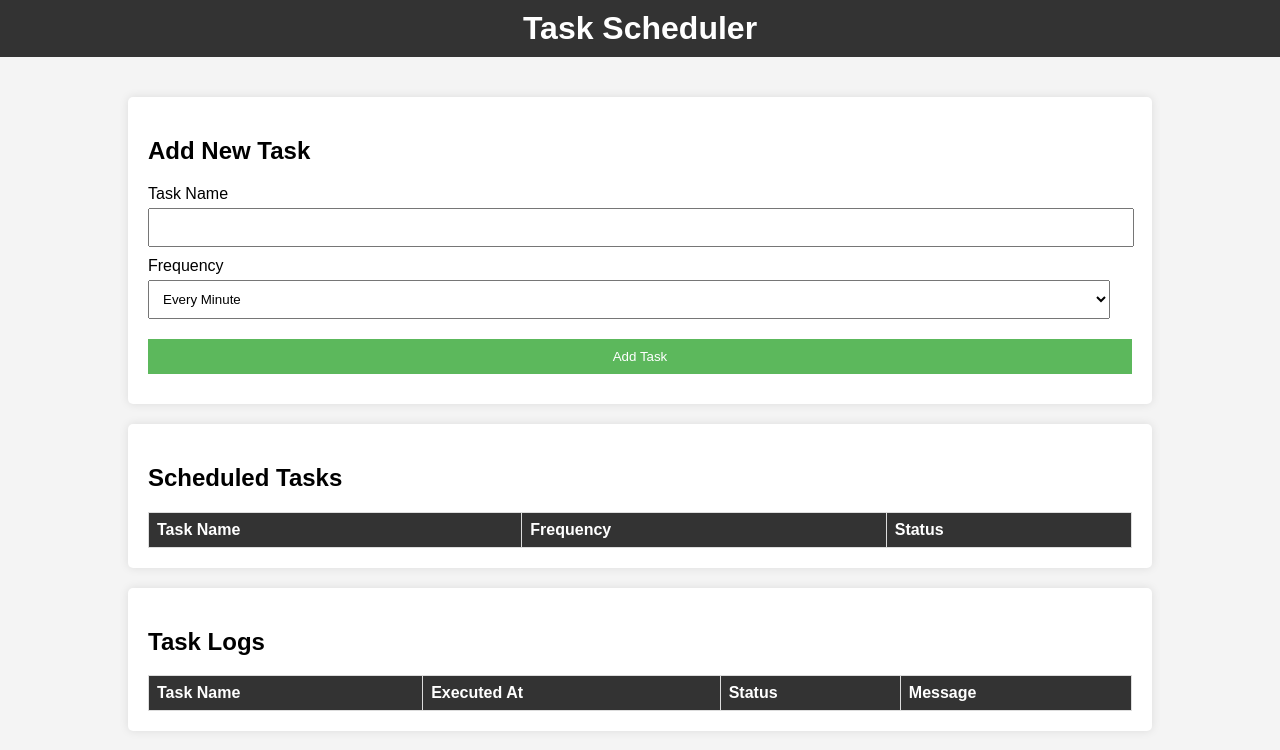
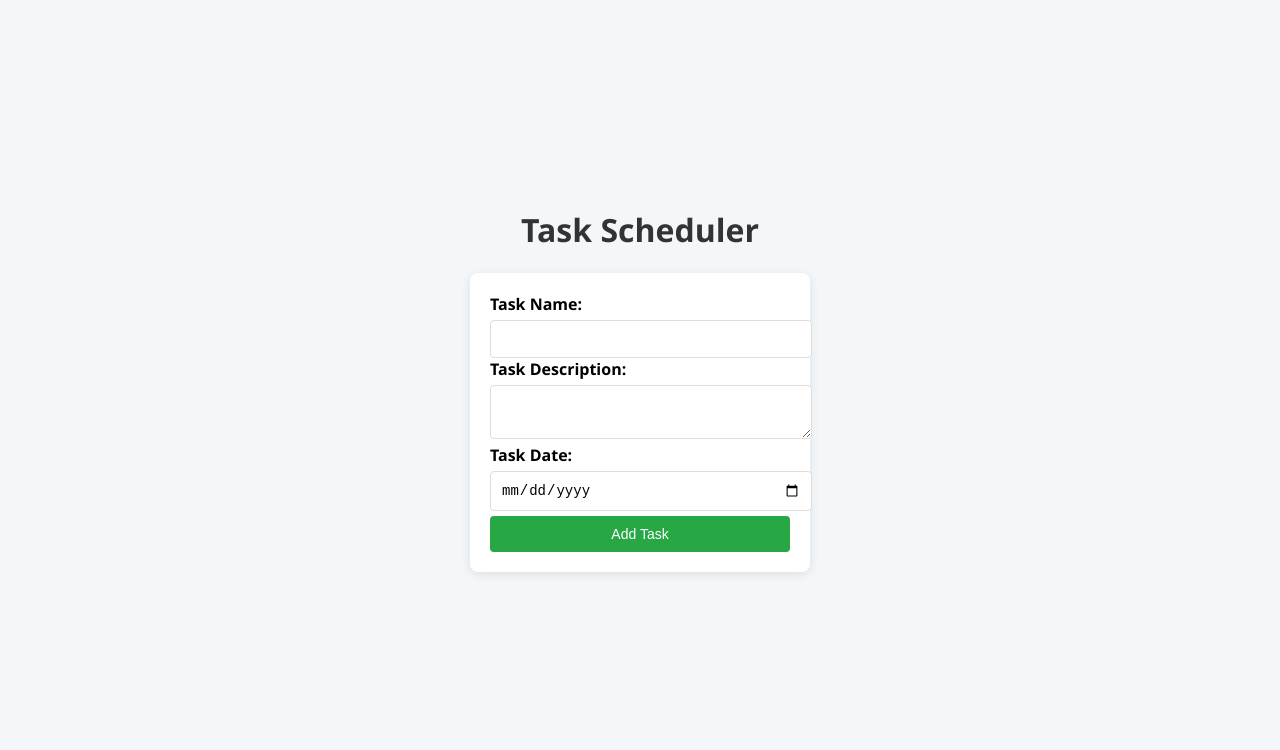
Before and after one commit to chouhanmahima/task-frontend, a plain HTML site: page index.html in a window 1280 px wide. Drawn offline with Linux system fonts and the light colour scheme.

Commit message:
first commit

```diff
--- a/index.html
+++ b/index.html
@@ -9,59 +9,25 @@
     <link rel="stylesheet" href="./style.css">
 </head>
 <body>
-    <header>
-        <h1>Task Scheduler</h1>
-    </header>
-    <div class="container">
-        <div class="task-form">
-            <h2>Add New Task</h2>
-            <form id="taskForm">
-                <label for="taskName">Task Name</label>
-                <input type="text" id="taskName" name="taskName" required>
+    <h1>Task Scheduler</h1>
 
-                <label for="taskFrequency">Frequency</label>
-                <select id="taskFrequency" name="taskFrequency" required>
-                    <option value="* * * * *">Every Minute</option>
-                    <option value="0 9 * * *">Daily at 9 AM</option>
-                    <option value="0 0 * * 0">Weekly on Sunday</option>
-                </select>
+    <!-- Form to Add New Task -->
+    <form id="task-form">
+        <label for="taskName">Task Name:</label>
+        <input type="text" id="taskName" name="taskName" required>
 
-                <button type="submit">Add Task</button>
-            </form>
-        </div>
+        <label for="taskDescription">Task Description:</label>
+        <textarea id="taskDescription" name="taskDescription" required></textarea>
 
-        <div class="task-list">
-            <h2>Scheduled Tasks</h2>
-            <table>
-                <thead>
-                    <tr>
-                        <th>Task Name</th>
-                        <th>Frequency</th>
-                        <th>Status</th>
-                    </tr>
-                </thead>
-                <tbody id="taskList">
-                    <!-- Dynamically populated tasks -->
-                </tbody>
-            </table>
-        </div>
+        <label for="taskDate">Task Date:</label>
+        <input type="date" id="taskDate" name="taskDate" required>
 
-        <div class="task-logs">
-            <h2>Task Logs</h2>
-            <table>
-                <thead>
-                    <tr>
-                        <th>Task Name</th>
-                        <th>Executed At</th>
-                        <th>Status</th>
-                        <th>Message</th>
-                    </tr>
-                </thead>
-                <tbody id="taskLogs">
-                    <!-- Dynamically populated logs -->
-                </tbody>
-            </table>
-        </div>
+        <button type="submit">Add Task</button>
+    </form>
+
+    <!-- Display Scheduled Tasks -->
+    <div class="task-list" id="task-list">
+        <!-- Task items will be populated here -->
     </div>
 
     <script src="/js/scripts.js"></script>
--- a/style.css
+++ b/style.css
@@ -1,78 +1,106 @@
-/* public/css/styles.css */
 body {
-    font-family: Arial, sans-serif;
+    font-family: 'Segoe UI', Tahoma, Geneva, Verdana, sans-serif;
+    background-color: #f4f7f9;
     margin: 0;
     padding: 0;
-    background-color: #f4f4f4;
+    display: flex;
+    flex-direction: column;
+    align-items: center;
+    justify-content: center;
+    min-height: 100vh;
 }
 
-header {
-    background: #333;
-    color: #fff;
-    padding: 10px 0;
-    text-align: center;
+h1 {
+    color: #333;
+    margin-top: 20px;
 }
 
-header h1 {
-    margin: 0;
+form {
+    background: #ffffff;
+    padding: 20px;
+    border-radius: 8px;
+    box-shadow: 0 2px 10px rgba(0, 0, 0, 0.1);
+    width: 300px;
+    margin-bottom: 20px;
 }
 
-.container {
-    width: 80%;
-    margin: auto;
-    padding: 20px;
+form label {
+    margin-top: 10px;
+    font-weight: bold;
 }
 
-.task-form, .task-list, .task-logs {
-    background: #fff;
-    padding: 20px;
-    margin: 20px 0;
-    border-radius: 5px;
-    box-shadow: 0 0 10px rgba(0, 0, 0, 0.1);
+form input, form textarea, form button {
+    width: 100%;
+    padding: 10px;
+    margin-top: 5px;
+    border: 1px solid #ddd;
+    border-radius: 4px;
+    font-size: 14px;
 }
 
-.task-form input, .task-form select, .task-form button {
-    margin: 10px 0;
+form button {
+    background-color: #28a745;
+    color: #ffffff;
+    border: none;
+    cursor: pointer;
+    transition: background-color 0.3s ease;
 }
 
-.task-form input, .task-form select {
-    padding: 10px;
-    width: calc(100% - 22px);
-    margin-top: 5px;
+form button:hover {
+    background-color: #218838;
 }
 
-.task-form button {
-    padding: 10px;
-    width: 100%;
-    background: #5cb85c;
-    color: white;
-    border: none;
-    cursor: pointer;
-    margin-top: 10px;
+.task-list {
+    width: 80%;
+    max-width: 800px;
+    margin-top: 20px;
 }
 
-.task-form button:hover {
-    background: #4cae4c;
+.task-item {
+    background: #ffffff;
+    padding: 15px;
+    border-radius: 8px;
+    box-shadow: 0 2px 10px rgba(0, 0, 0, 0.1);
+    margin-bottom: 10px;
+    display: flex;
+    align-items: center;
+    justify-content: space-between;
 }
 
-.task-list table, .task-logs table {
-    width: 100%;
-    border-collapse: collapse;
+.task-details {
+    max-width: 70%;
 }
 
-.task-list table th, .task-list table td,
-.task-logs table th, .task-logs table td {
-    border: 1px solid #ddd;
-    padding: 8px;
-    text-align: left;
+.task-details strong {
+    display: block;
+    font-size: 16px;
+    color: #333;
 }
 
-.task-list table tr:nth-child(even),
-.task-logs table tr:nth-child(even) {
-    background-color: #f9f9f9;
+.task-actions button {
+    padding: 8px 12px;
+    margin-left: 10px;
+    border: none;
+    border-radius: 4px;
+    cursor: pointer;
+    font-size: 14px;
+    transition: background-color 0.3s ease;
 }
 
-.task-list table th, .task-logs table th {
-    background-color: #333;
-    color: #fff;
+.update-btn {
+    background-color: #007bff;
+    color: #ffffff;
 }
+
+.update-btn:hover {
+    background-color: #0069d9;
+}
+
+.delete-btn {
+    background-color: #dc3545;
+    color: #ffffff;
+}
+
+.delete-btn:hover {
+    background-color: #c82333;
+}
```
Also changed, not shown: script.js (+100 -61 lines).
